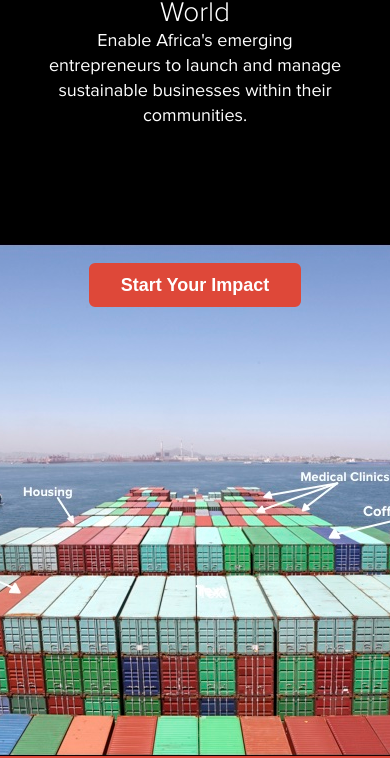
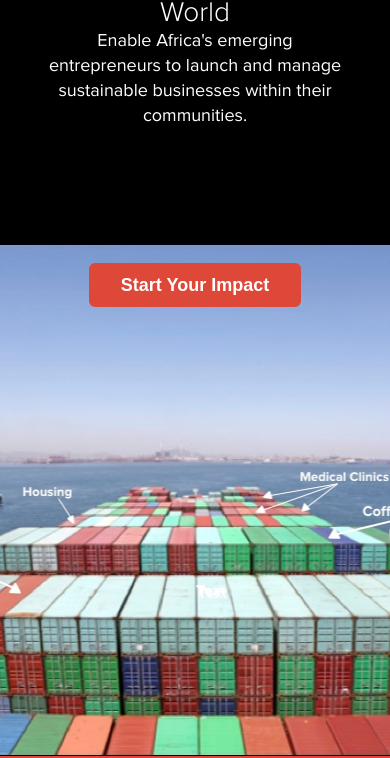
Before and after one commit to chomboxkenya/chomboxkenya.github.io, a plain HTML site: page index.html in a window 390 px wide. Shown: the part 88-846 px from the top of the page. Drawn offline with nearby package versions, Linux system fonts and the light colour scheme; a script that the page names is missing.

Commit message:
updating media

```diff
--- a/css/overrides.css
+++ b/css/overrides.css
@@ -302,7 +302,7 @@ body {
 
 @media (max-width: 768px) {
     #intro {
-        background: url("../images/freightertop_768.jpg") no-repeat bottom center;
+        background: url("../images/freightertop_767.jpg") no-repeat bottom center;
         height: 100%;
         padding: 0;
         background-attachment: fixed;
```
Also changed, not shown: images/freightertop_767.jpg (added).
